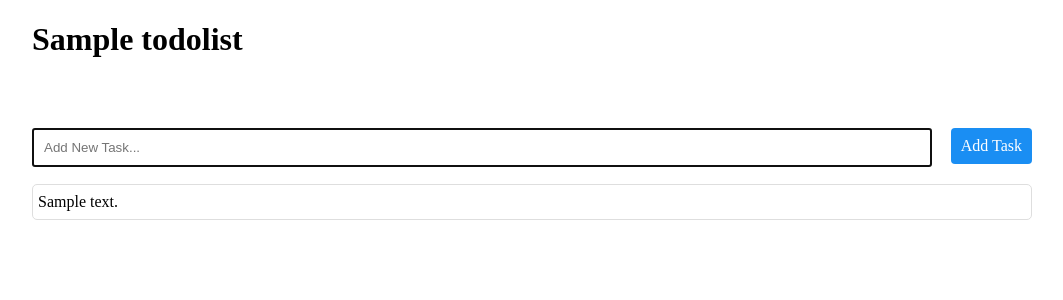
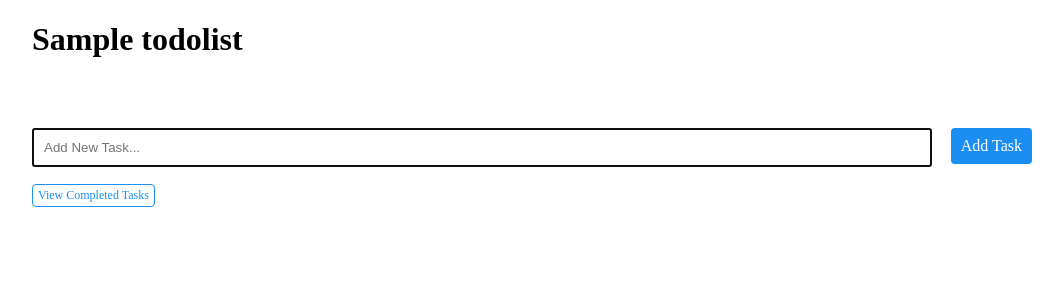
Before and after one commit to taylortyger/todo_list_web_app, a Django app: a page that uses todo_list/templates/todo_list/base.html in a window 1280 px wide. Shown: the part 61-361 px from the top of the page, without its empty margins (108-1171 px from the left). Run offline with Django 3.2, Linux system fonts and the light colour scheme; tables that the repository leaves empty hold one stand-in row (values such as "Sample post"); some web fonts are replaced.

Commit message:
Added a completed tasks list to the to do list page.

```diff
--- a/todo_list/static/todo_list/scripts.js
+++ b/todo_list/static/todo_list/scripts.js
@@ -26,3 +26,19 @@ function addListNotifications()
         document.getElementById("updateList_submit").style.display = 'none';
     }
 }
+
+function hideOrShowCompTasks()
+{
+    if(document.getElementById("completed_tasks_list").classList.contains('hide_list'))
+    {
+        document.getElementById("show_tasks_button").textContent = "Hide Completed Tasks";
+    }
+    else
+    {
+        document.getElementById("show_tasks_button").textContent = "Show Completed Tasks";
+    }
+    document.getElementById("completed_tasks_list").classList.toggle('hide_list');
+}
+
+
+document.getElementById("show_tasks_button").addEventListener("click", hideOrShowCompTasks, false);
--- a/todo_list/static/todo_list/style.css
+++ b/todo_list/static/todo_list/style.css
@@ -184,6 +184,15 @@ input[type=submit]
     padding: 9px 10px;
 }
 
+.small-btn.view_tasks
+{
+    font-size: 12px;
+    padding: 3px 5px;
+    background: #fff;
+    color: #1A8EF3;
+    border: 1px solid #1A8EF3;
+}
+
 #add_new_task_wrap
 {
     margin-top: 50px;
@@ -235,3 +244,14 @@ input[type=submit]
 {
     background: #35BF61;
 }
+
+#show_tasks_button
+{
+    cursor: pointer;
+    margin-bottom: 20px;
+}
+
+.hide_list
+{
+    display: none;
+}
--- a/todo_list/templates/todo_list/base.html
+++ b/todo_list/templates/todo_list/base.html
@@ -2,7 +2,6 @@
 <!DOCTYPE html>
 <html lang="en">
 <head>
-    <script type="text/javascript" src="{% static 'todo_list/scripts.js' %}"></script>
     <link href="{% static 'todo_list/style.css' %}" rel="stylesheet">
     <link href="https://fonts.googleapis.com/css?family=Amiko|Raleway" rel="stylesheet">
     <link rel="stylesheet" href="https://fonts.googleapis.com/css?family=Bree+Serif|Source+Sans+Pro:300,400,700">
@@ -19,4 +18,7 @@
         {% block content %}{% endblock %}
     </div>
 </body>
+<footer>
+    <script type="text/javascript" src="{% static 'todo_list/scripts.js' %}"></script>
+</footer>
 </html>
--- a/todo_list/templates/todo_list/manageList.html
+++ b/todo_list/templates/todo_list/manageList.html
@@ -40,10 +40,13 @@
     </div>
 </div>
 <div class="section">
-    {% for task in todoList.getCompletedTasks %}
+    <span id="show_tasks_button" href="" class="small-btn view_tasks">View Completed Tasks</span>
+    <div id="completed_tasks_list" class="hide_list">
+        {% for task in todoList.getCompletedTasks %}
             <div class="task_item" task_id="{{ task.id }}">
                 <div>{{task.task_text}}</div>
             </div>
-    {% endfor %}
+        {% endfor %}
+    </div>
 </div>
 {% endblock %}
```
